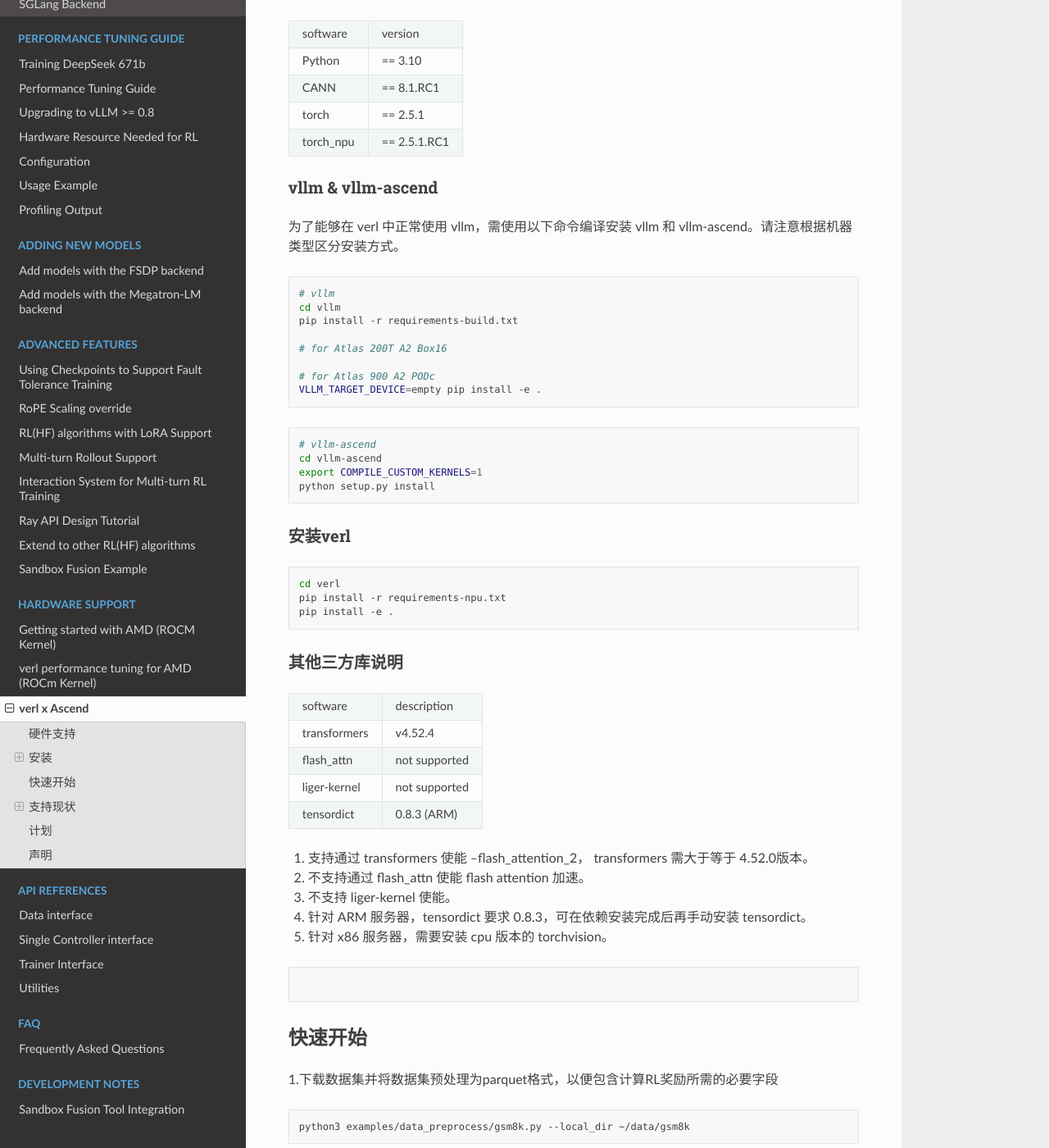
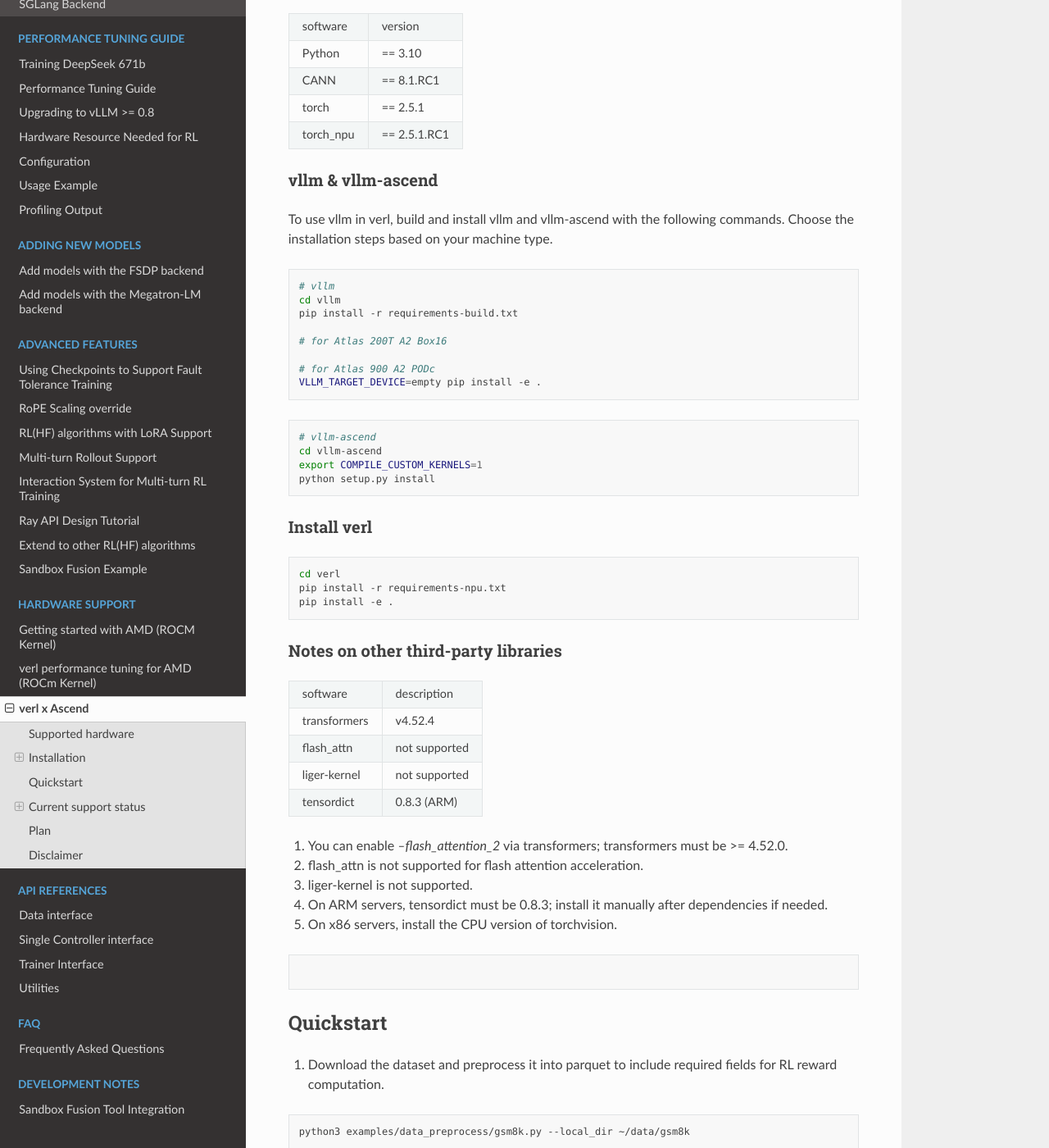
Before and after one commit to user683/ECHO, a Sphinx documentation site: the page built from verl/docs/ascend_tutorial/ascend_quick_start.rst, in a window 1280 px wide and 1400 px high, scrolled down 498 px. Shown: the whole window at 82% size. Built offline with Sphinx 7.4.7 and the Read the Docs theme 3.1.0, drawn with Linux system fonts in a browser that asks for light colours; comment, search, counter and statistics services are not loaded; some of the changed text lies outside the part shown.

Commit message:
update files

```diff
--- a/verl/docs/ascend_tutorial/ascend_quick_start.rst
+++ b/verl/docs/ascend_tutorial/ascend_quick_start.rst
@@ -3,9 +3,9 @@
 
 Last updated: 06/17/2025.
 
-我们在 verl 上增加对华为昇腾设备的支持。
+We added support for Ascend devices in verl.
 
-硬件支持
+Supported hardware
 -----------------------------------
 
 Atlas 200T A2 Box16
@@ -13,10 +13,10 @@
 Atlas 900 A2 PODc
 
 
-安装
+Installation
 -----------------------------------
 
-基础环境准备
+Base environment setup
 ^^^^^^^^^^^^^^^^^^^^^^^^^^^^^^^^^^^^
 
 +-----------+-------------+
@@ -35,7 +35,7 @@
 vllm & vllm-ascend
 ^^^^^^^^^^^^^^^^^^^^^^^^^^^^^^^^^^^^
 
-为了能够在 verl 中正常使用 vllm，需使用以下命令编译安装 vllm 和 vllm-ascend。请注意根据机器类型区分安装方式。
+To use vllm in verl, build and install vllm and vllm-ascend with the following commands. Choose the installation steps based on your machine type.
 
 .. code-block:: bash
 
@@ -55,7 +55,7 @@
     export COMPILE_CUSTOM_KERNELS=1
     python setup.py install
 
-安装verl
+Install verl
 ^^^^^^^^^^^^^^^^^^^^^^^^^^^^^^^^^^^^
 
 .. code-block:: bash
@@ -64,7 +64,7 @@
     pip install -r requirements-npu.txt
     pip install -e .
 
-其他三方库说明
+Notes on other third-party libraries
 ^^^^^^^^^^^^^^^^^^^^^^^^^^^^^^^^^^^^
 
 +--------------+---------------+
@@ -79,26 +79,26 @@
 | tensordict   | 0.8.3 (ARM)   |
 +--------------+---------------+
 
-1. 支持通过 transformers 使能 --flash_attention_2， transformers 需大于等于 4.52.0版本。
-2. 不支持通过 flash_attn 使能 flash attention 加速。
-3. 不支持 liger-kernel 使能。
-4. 针对 ARM 服务器，tensordict 要求 0.8.3，可在依赖安装完成后再手动安装 tensordict。
-5. 针对 x86 服务器，需要安装 cpu 版本的 torchvision。
+1. You can enable `--flash_attention_2` via transformers; transformers must be >= 4.52.0.
+2. flash_attn is not supported for flash attention acceleration.
+3. liger-kernel is not supported.
+4. On ARM servers, tensordict must be 0.8.3; install it manually after dependencies if needed.
+5. On x86 servers, install the CPU version of torchvision.
 
 .. code-block:: bash
 
 
 
-快速开始
+Quickstart
 -----------------------------------
 
-1.下载数据集并将数据集预处理为parquet格式，以便包含计算RL奖励所需的必要字段
+1. Download the dataset and preprocess it into parquet to include required fields for RL reward computation.
 
 .. code-block:: bash
 
     python3 examples/data_preprocess/gsm8k.py --local_dir ~/data/gsm8k
 
-2.执行训练
+2. Run training
 
 .. code-block:: bash
 
@@ -146,7 +146,7 @@
         trainer.device=npu $@
 
 
-支持现状
+Current support status
 -----------------------------------
 
 +-----------+-------------------------+-------------+-------------------+----------------------+
@@ -160,26 +160,26 @@
 +-----------+-------------------------+-------------+-------------------+----------------------+
 +-----------+-------------------------+-------------+-------------------+----------------------+
 
-精度对比说明
+Accuracy comparison notes
 ^^^^^^^^^^^^^^^^^^^^^^^^^^^^^^^^^^^^
 
 
 
-根据经验，对于 GRPO 等 RL 类算法，我们期望在相同配置下华为昇腾设备与 A100 的 rewards 平均绝对误差<= 4%，计算方式参考上图。
+Based on experience, for RL algorithms such as GRPO, we expect the mean absolute reward error to be <= 4% between Ascend devices and A100 under the same configuration. The calculation follows the figure above.
 
 
-吞吐对比说明
+Throughput comparison notes
 ^^^^^^^^^^^^^^^^^^^^^^^^^^^^^^^^^^^^
-Ascend npu 和 A100 分别取日志中前4个 step 的 "perf/throughput" 做平均， throughput ratio = npu 平均值 / A100 平均值。
+For Ascend NPU and A100, take the average of the first 4 steps' "perf/throughput" in the logs. Throughput ratio = average NPU / average A100.
 
 
 
-计划
+Plan
 -----------------------------------
 
 
 
 
-声明
+Disclaimer
 -----------------------------------
-verl中提供的ascend支持代码皆为参考样例，商业使用请通过官方正式途径沟通，谢谢。
+The Ascend support code provided in verl is for reference only. For commercial use, please contact the official channels.
```
Also changed, not shown: standalone_inference.py (+18 -18 lines), 8 other files.
